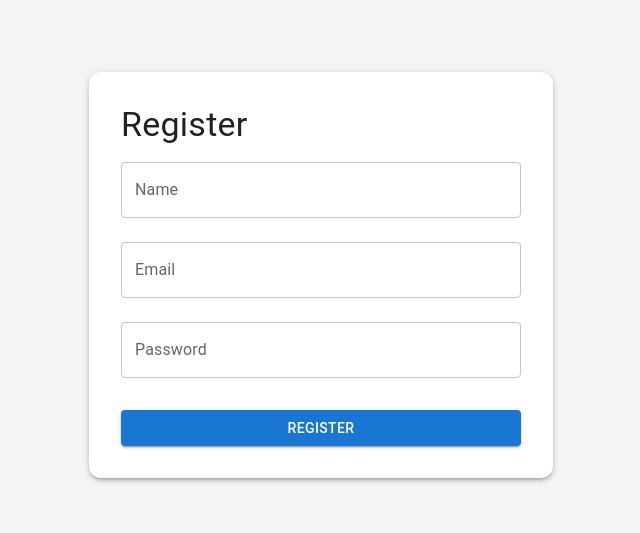
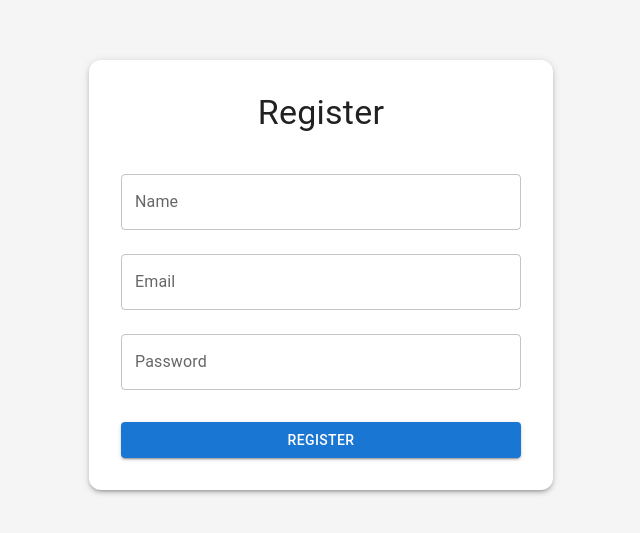
Before and after one commit to codebyumer/Hotash-Dashboard-with-Mui, a React (Vite) app: page /register in a window 1280 px wide. Shown: the part 133-666 px from the top of the page, without its empty margins (319-959 px from the left). Built offline with nearby package versions, Linux system fonts and the light colour scheme; no server answers.

Commit message:
Register page changing
Register page typography changing

```diff
--- a/src/pages/RegisterPage.jsx
+++ b/src/pages/RegisterPage.jsx
@@ -87,7 +87,13 @@ const Register = () => {
           borderRadius: 3,
         }}
       >
-        <Typography variant="h4" textAlign="center" mb={3}>
+        <Typography
+          variant="h4"
+          sx={{
+            textAlign: 'center',
+            mb: 3,
+          }}
+        >
           Register
         </Typography>
 
```
